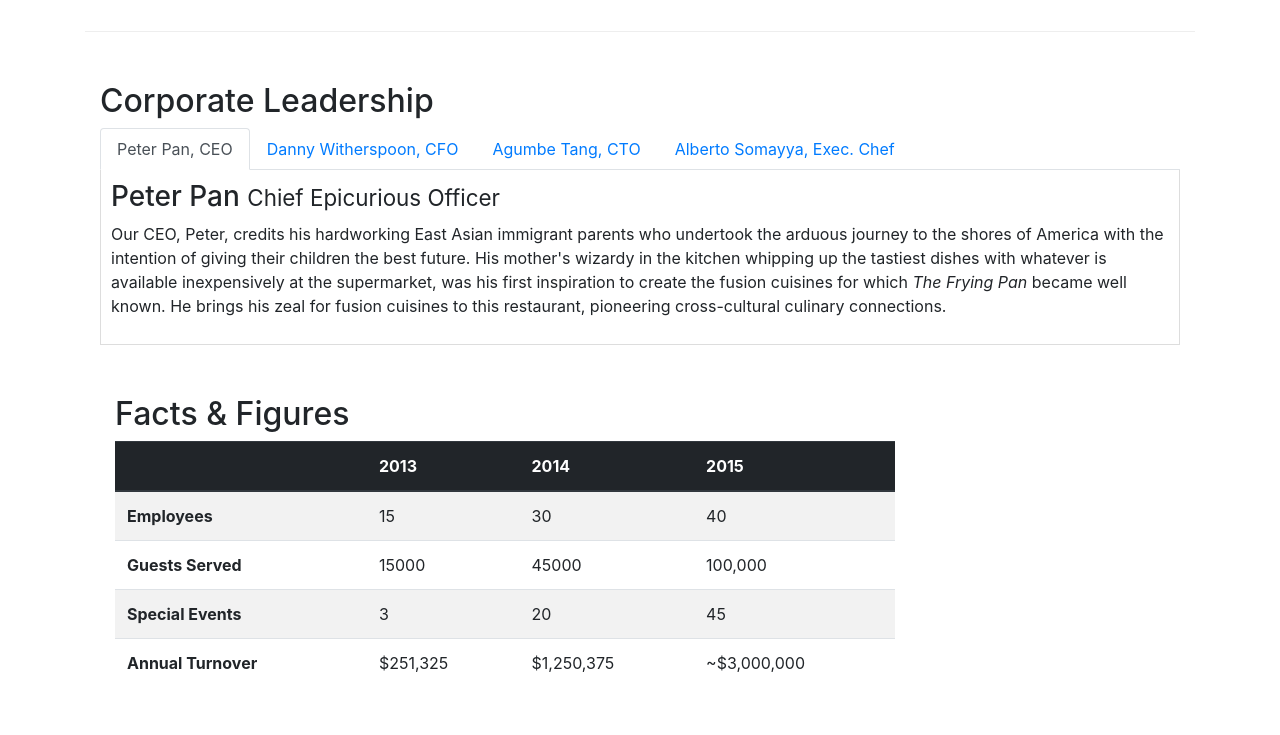
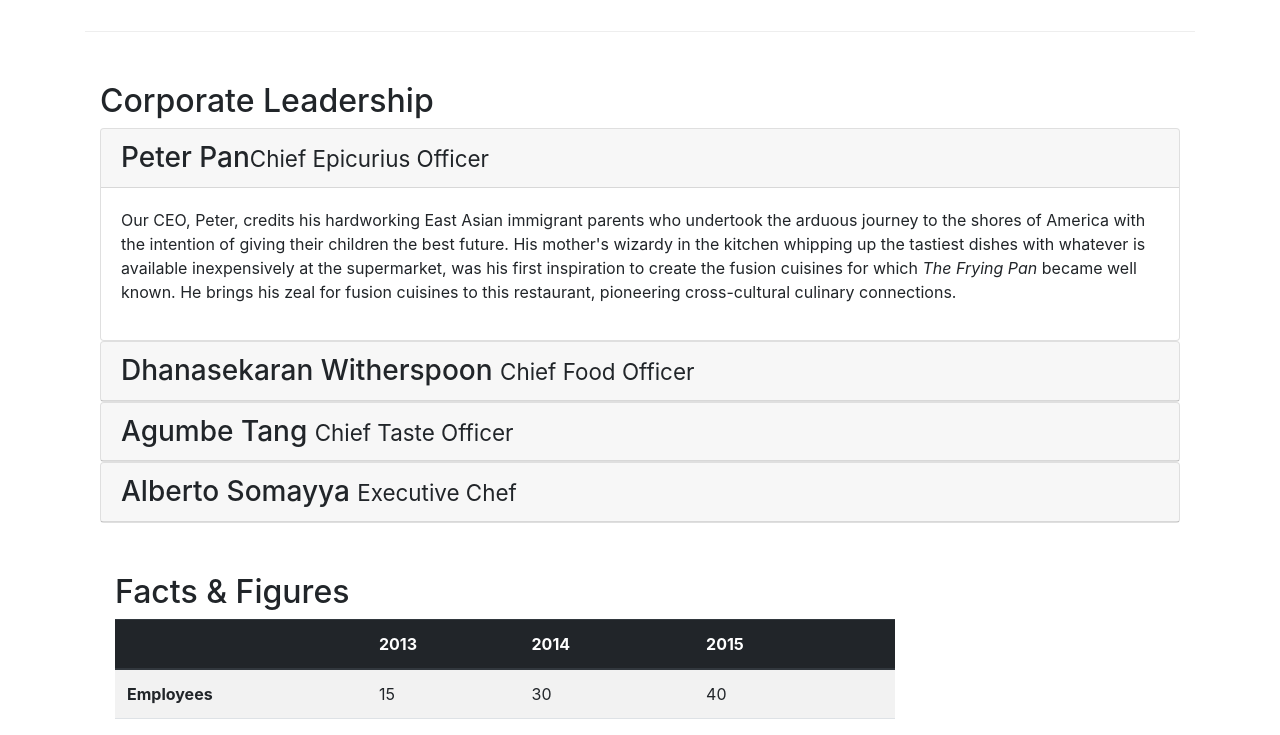
Before and after one commit to arjit1234/BootstrapExercies, a website: page conFusion/about.html in a window 1280 px wide. Shown: the part 940-1675 px from the top of the page. Drawn offline with nearby package versions, Linux system fonts and the light colour scheme.

Commit message:
Accrodian

```diff
--- a/conFusion/about.html
+++ b/conFusion/about.html
@@ -95,42 +95,66 @@
         <div class="row row-content align-items-center">
             <div class="col-12">
                 <h2>Corporate Leadership</h2>
-                <ul class="nav nav-tabs">
-                    <li class="nav-item">
-                      <a class="nav-link active" href="#peter"
-                        role="tab" data-toggle="tab">Peter Pan, CEO</a>
-                    </li>
-                    <li class="nav-item">
-                      <a class="nav-link" href="#danny" role="tab"
-                        data-toggle="tab">Danny Witherspoon, CFO</a>
-                    </li>
-                    <li class="nav-item">
-                      <a class="nav-link" href="#agumbe"role="tab"
-                        data-toggle="tab">Agumbe Tang, CTO</a>
-                    </li>
-                    <li class="nav-item">
-                      <a class="nav-link" href="#alberto" role="tab"
-                        data-toggle="tab">Alberto Somayya, Exec. Chef</a>
-                    </li>
-                </ul>
 
-                <div class="tab-content">
-                    <div role="tabpanel" class="tab-pane fade show active" id="peter">
-                        <h3>Peter Pan <small>Chief Epicurious Officer</small></h3>
-                        <p class="d-none d-sm-block">Our CEO, Peter, credits his hardworking East Asian immigrant parents who undertook the arduous journey to the shores of America with the intention of giving their children the best future. His mother's wizardy in the kitchen whipping up the tastiest dishes with whatever is available inexpensively at the supermarket, was his first inspiration to create the fusion cuisines for which <em>The Frying Pan</em> became well known. He brings his zeal for fusion cuisines to this restaurant, pioneering cross-cultural culinary connections.</p>
+
+                <div id="accordion">
+                    <div class="card">
+                        <div class="card-header" role="tab" id="peterhead">
+                            <h3 class="mb-0">
+                                <a data-toggle="collapse" data-target="#peter">
+                                    Peter Pan<small>Chief Epicurius Officer</small>
+                                </a>
+                            </h3>
+                        </div>
+                        <div class="collapse show" id="peter" data-parent="#accordion">
+                            <div class="card-body">
+                                <p class="d-none d-sm-block">Our CEO, Peter, credits his hardworking East Asian immigrant parents who undertook the arduous journey to the shores of America with the intention of giving their children the best future. His mother's wizardy in the kitchen whipping up the tastiest dishes with whatever is available inexpensively at the supermarket, was his first inspiration to create the fusion cuisines for which <em>The Frying Pan</em> became well known. He brings his zeal for fusion cuisines to this restaurant, pioneering cross-cultural culinary connections.</p>
+                            </div>
+                        </div>
                     </div>
-                    <div role="tabpanel" class="tab-pane fade show" id="danny">
-                        <h3>Dhanasekaran Witherspoon <small>Chief Food Officer</small></h3>
-                        <p class="d-none d-sm-block">Our CFO, Danny, as he is affectionately referred to by his colleagues, comes from a long established family tradition in farming and produce. His experiences growing up on a farm in the Australian outback gave him great appreciation for varieties of food sources. As he puts it in his own words, <em>Everything that runs, wins, and everything that stays, pays!</em></p>
+                    <div class="card">
+                        <div class="card-header" role="tab" id="dannyhead">
+                        <h3 class="mb-0">
+                            <a class="collapsed" data-toggle="collapse" data-target="#danny">
+                            Dhanasekaran Witherspoon <small>Chief Food Officer</small>
+                            </a>
+                        </h3>
                     </div>
-                    <div role="tabpanel" class="tab-pane fade show" id="agumba">
-                        <h3>Agumbe Tang <small>Chief Taste Officer</small></h3>
-                        <p class="d-none d-sm-block">Blessed with the most discerning gustatory sense, Agumbe, our CTO, personally ensures that every dish that we serve meets his exacting tastes. Our chefs dread the tongue lashing that ensues if their dish does not meet his exacting standards. He lives by his motto, <em>You click only if you survive my lick.</em></p>
+                    <div class="collapse" id="danny" data-parent="#accordion">
+                        <div class="card-body">
+                            <p class="d-none d-sm-block">Our CFO, Danny, as he is affectionately referred to by his colleagues, comes from a long established family tradition in farming and produce. His experiences growing up on a farm in the Australian outback gave him great appreciation for varieties of food sources. As he puts it in his own words, <em>Everything that runs, wins, and everything that stays, pays!</em></p>
+                        </div>
                     </div>
-                    <div role="tabpanel" class="tab-pane fade show" id="alberto">
-                        <h3>Alberto Somayya <small>Executive Chef</small></h3>
-                        <p class="d-none d-sm-block">Award winning three-star Michelin chef with wide International experience having worked closely with whos-who in the culinary world, he specializes in creating mouthwatering Indo-Italian fusion experiences. He says, <em>Put together the cuisines from the two craziest cultures, and you get a winning hit! Amma Mia!</em></p>
+                </div>
+                <div class="card">
+                        <div class="card-header" role="tab" id="agumbehead">
+                        <h3 class="mb-0">
+                            <a class="collapsed" data-toggle="collapse" data-target="#agumbe">
+                            Agumbe Tang <small>Chief Taste Officer</small>
+                            </a>
+                        </h3>
                     </div>
+                    <div class="collapse" id="agumbe" data-parent="#accordion">
+                        <div class="card-body">
+                            <p class="d-none d-sm-block">Blessed with the most discerning gustatory sense, Agumbe, our CTO, personally ensures that every dish that we serve meets his exacting tastes. Our chefs dread the tongue lashing that ensues if their dish does not meet his exacting standards. He lives by his motto, <em>You click only if you survive my lick.</em></p>
+                        </div>
+                    </div>
+                </div>
+                <div class="card">
+                        <div class="card-header" role="tab" id="albertohead">
+                        <h3 class="mb-0">
+                            <a class="collapsed" data-toggle="collapse" data-target="#alberto">
+                            Alberto Somayya <small>Executive Chef</small>
+                            </a>
+                        </h3>
+                    </div>
+                    <div class="collapse" id="alberto" data-parent="#accordion">
+                        <div class="card-body">
+                            <p class="d-none d-sm-block">Award winning three-star Michelin chef with wide International experience having worked closely with whos-who in the culinary world, he specializes in creating mouthwatering Indo-Italian fusion experiences. He says, <em>Put together the cuisines from the two craziest cultures, and you get a winning hit! Amma Mia!</em></p>
+                        </div>
+                    </div>
+                </div>
+
                 <div>
             </div>
        </div>
```
